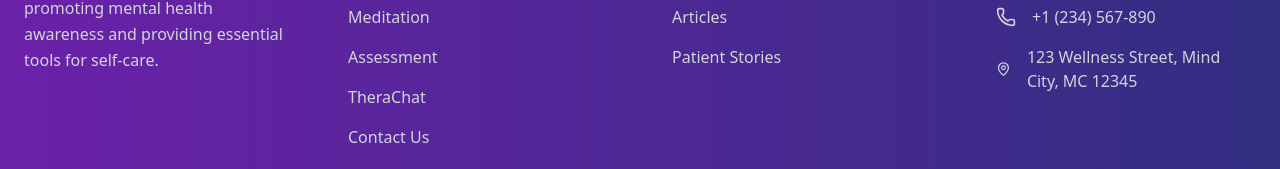
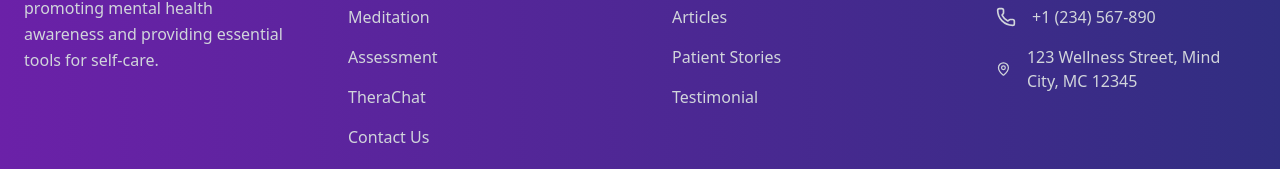
Before and after one commit to poetabdullah/theramind, a React (Create React App) app: page / in a window 1280 px wide. Shown: the part 3843-4012 px from the top of the page. Built offline with nearby package versions, Linux system fonts and the light colour scheme; no server answers.

Commit message:
Added the testimonials link in footer

```diff
--- a/src/components/Footer.js
+++ b/src/components/Footer.js
@@ -77,6 +77,12 @@ const Footer = () => {
                 className="block text-gray-300 hover:text-orange-400 no-underline"
               >
                 Patient Stories
+              </Link>
+              <Link
+                to="/testimonial"
+                className="block text-gray-300 hover:text-orange-400 no-underline"
+              >
+                Testimonial
               </Link>
             </nav>
           </div>
```
